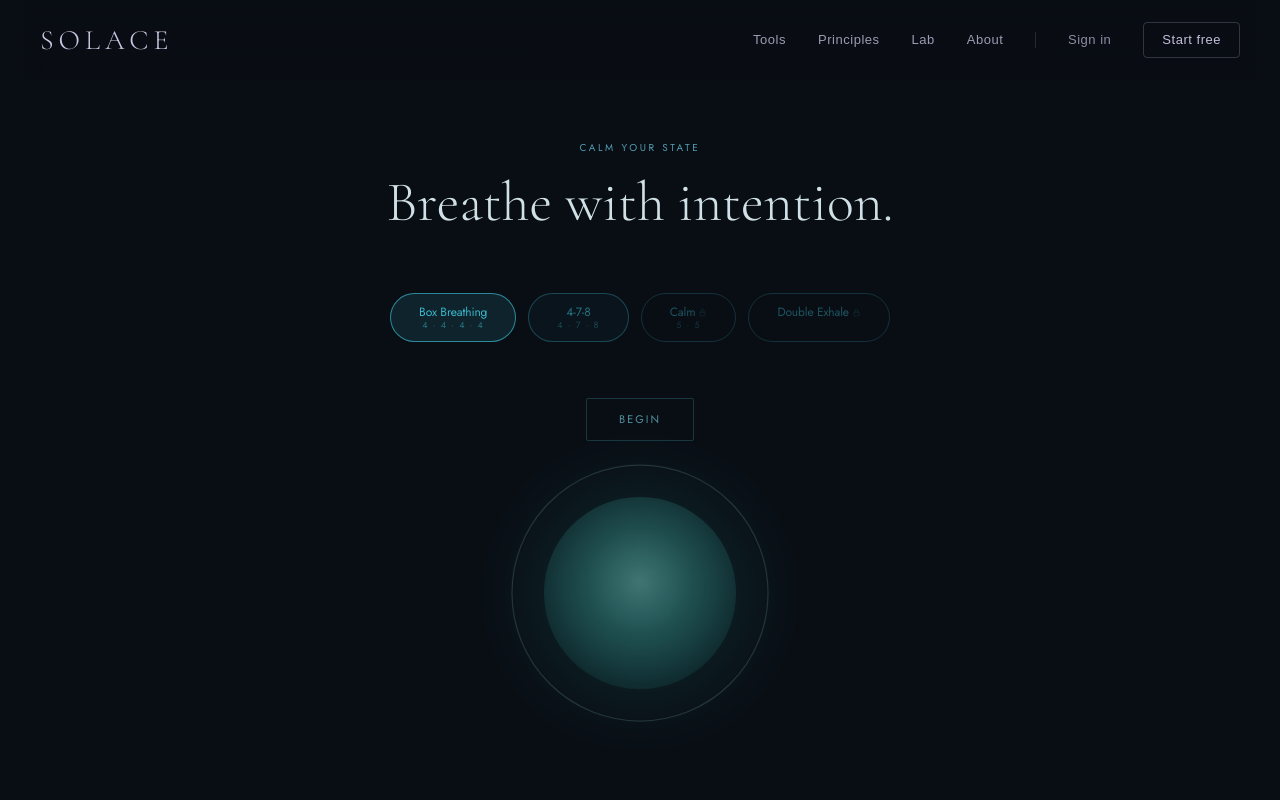
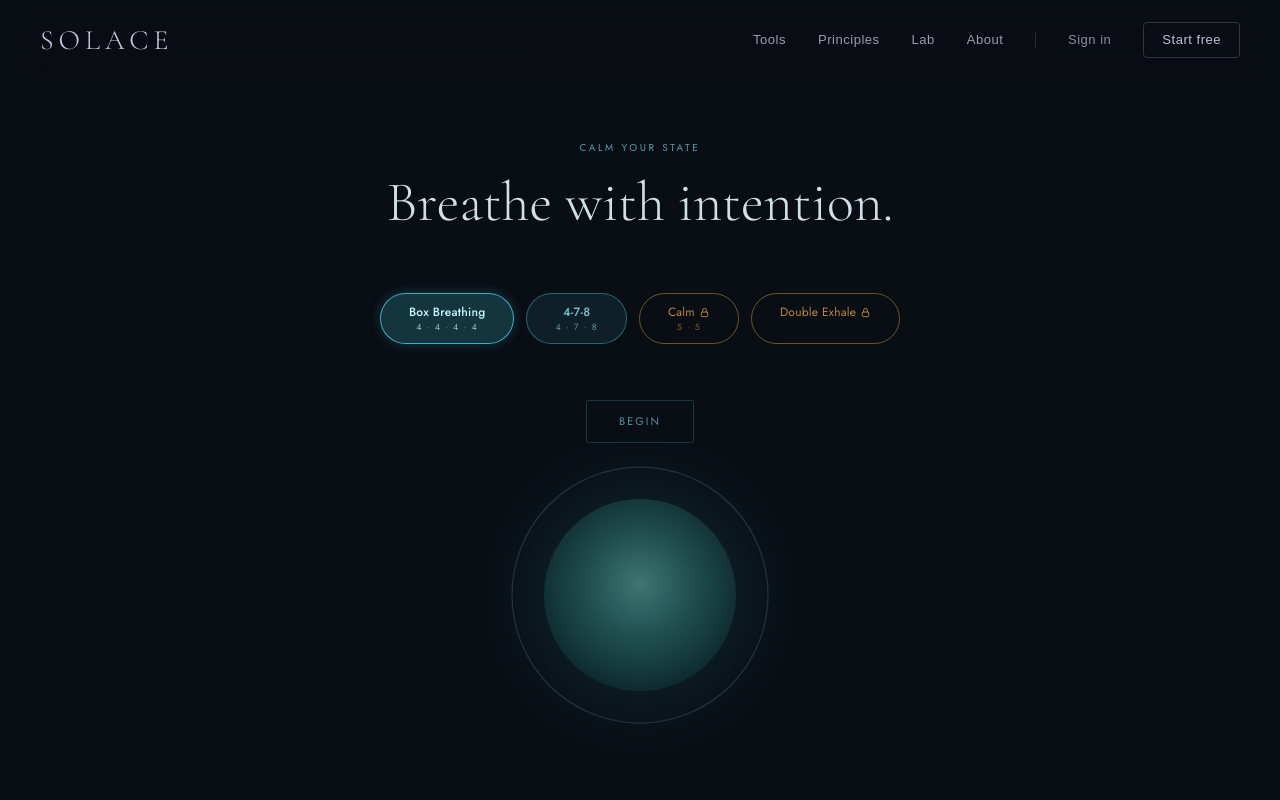
Before and after one commit to salsotk1973/solace, a Next.js app: page /breathing in a window 1280 px wide. Shown: the top 800 px of the page. Built offline with nearby package versions, Linux system fonts and the light colour scheme; no server answers.

Commit message:
Polish: Breathing pills — bright free pills, gold locked pills, centred orb

```diff
--- a/components/breathing/BreathingSession.tsx
+++ b/components/breathing/BreathingSession.tsx
@@ -169,7 +169,7 @@ export default function BreathingSession({ userId }: Props) {
       {/* ── Orb + Begin/Stop ─────────────────────────────────────────────── */}
       {/* Mobile: flex-col → orb on top, button below (DOM order)               */}
       {/* Desktop: button has md:order-first → floats above orb visually        */}
-      <div className="flex flex-col items-center gap-2 mb-2 mt-2 md:mt-0 md:gap-8 md:mb-16">
+      <div className="flex flex-col items-center gap-3 my-4 md:my-0 md:gap-8 md:mb-16">
 
         {/* Orb — always centred */}
         <div className="flex justify-center w-full">
--- a/components/breathing/PatternSelector.tsx
+++ b/components/breathing/PatternSelector.tsx
@@ -21,33 +21,24 @@ const LOCKED_PATTERNS = [
 function LockIcon() {
   return (
     <svg
-      width="9"
-      height="9"
+      width="11"
+      height="11"
       viewBox="0 0 24 24"
       fill="none"
       aria-hidden="true"
-      style={{ marginLeft: "3px", opacity: 0.5, flexShrink: 0 }}
+      style={{ marginLeft: "4px", flexShrink: 0 }}
     >
-      <rect x="5" y="11" width="14" height="10" rx="2" stroke="currentColor" strokeWidth="1.5" />
-      <path d="M8 11V7a4 4 0 0 1 8 0v4" stroke="currentColor" strokeWidth="1.5" strokeLinecap="round" />
+      <rect x="5" y="11" width="14" height="10" rx="2" stroke="currentColor" strokeWidth="2" />
+      <path d="M8 11V7a4 4 0 0 1 8 0v4" stroke="currentColor" strokeWidth="2" strokeLinecap="round" />
     </svg>
   );
 }
 
 export default function PatternSelector({ selected, onChange, disabled }: PatternSelectorProps) {
-  // Active teal colour — matches CATEGORY_COLOURS.calm
-  const TEAL_BORDER_ACTIVE = "rgba(60,192,212,0.65)";
-  const TEAL_BG_ACTIVE     = "rgba(60,192,212,0.12)";
-  const TEAL_TEXT_ACTIVE   = "rgba(60,192,212,0.95)";
-  const TEAL_BORDER_REST   = "rgba(60,192,212,0.30)";
-  const TEAL_TEXT_REST     = "rgba(60,192,212,0.55)";
-  const TEAL_BORDER_LOCKED = "rgba(60,192,212,0.20)";
-  const TEAL_TEXT_LOCKED   = "rgba(60,192,212,0.40)";
+  return (
+    <div className="grid grid-cols-2 gap-1.5 w-full max-w-[260px] mx-auto mb-3 md:flex md:flex-wrap md:justify-center md:max-w-none md:gap-3 md:mb-14">
 
-  return (
-    <div className="grid grid-cols-2 gap-1.5 w-full max-w-[280px] mx-auto mb-2 md:flex md:flex-wrap md:justify-center md:max-w-none md:gap-3 md:mb-14">
-
-      {/* ── Free patterns ── */}
+      {/* ── Free patterns: always bright, selected gets glowing border ── */}
       {FREE_PATTERNS.map((p) => {
         const active = selected === p.id;
         return (
@@ -55,44 +46,49 @@ export default function PatternSelector({ selected, onChange, disabled }: Patter
             key={p.id}
             onClick={() => !disabled && onChange(p.id)}
             disabled={disabled}
-            className="w-full md:w-auto flex flex-col items-center gap-0.5 px-2 py-1 md:px-7 md:py-3 rounded-full border transition-all duration-300 disabled:cursor-not-allowed"
+            className="w-full md:w-auto flex flex-col items-center gap-0.5 px-2 py-1.5 md:px-7 md:py-3 rounded-full transition-all duration-300 disabled:cursor-not-allowed"
             style={{
-              borderColor: active ? TEAL_BORDER_ACTIVE : TEAL_BORDER_REST,
-              background:  active ? TEAL_BG_ACTIVE     : "rgba(60,192,212,0.04)",
-              color:       active ? TEAL_TEXT_ACTIVE   : TEAL_TEXT_REST,
+              background: active ? "rgba(60,192,212,0.22)" : "rgba(60,192,212,0.10)",
+              border: active
+                ? "1px solid rgba(60,192,212,0.90)"
+                : "1px solid rgba(60,192,212,0.45)",
+              color: active
+                ? "rgba(200,248,255,1.0)"
+                : "rgba(140,225,240,0.85)",
+              boxShadow: active ? "0 0 12px rgba(60,192,212,0.25)" : "none",
             }}
           >
-            <span className="[font-family:var(--font-jost)] text-[10px] md:text-[12px] font-[400] tracking-[-0.01em] leading-none">
+            <span className="[font-family:var(--font-jost)] text-[10px] md:text-[12px] font-[500] tracking-[0.02em] leading-none">
               {p.name}
             </span>
-            <span className="[font-family:var(--font-jost)] text-[8px] md:text-[9px] tracking-[0.14em] uppercase opacity-55 leading-none">
+            <span className="[font-family:var(--font-jost)] text-[8px] md:text-[9px] tracking-[0.14em] uppercase leading-none mt-0.5" style={{ opacity: 0.7 }}>
               {p.timing}
             </span>
           </button>
         );
       })}
 
-      {/* ── Locked patterns ── */}
+      {/* ── Locked patterns: gold colour, no background, clearly paid ── */}
       {LOCKED_PATTERNS.map((p) => (
         <a
           key={p.name}
           href="/pricing"
-          className="w-full md:w-auto flex flex-col items-center gap-0.5 px-2 py-1 md:px-7 md:py-3 rounded-full border transition-all duration-200 hover:opacity-80"
+          className="w-full md:w-auto flex flex-col items-center gap-0.5 px-2 py-1.5 md:px-7 md:py-3 rounded-full transition-all duration-200 hover:opacity-90"
           style={{
-            borderColor: TEAL_BORDER_LOCKED,
-            background:  "transparent",
-            color:       TEAL_TEXT_LOCKED,
+            background: "transparent",
+            border: "1px solid rgba(232,168,62,0.45)",
+            color: "rgba(232,168,62,0.80)",
           }}
         >
           <span
-            className="[font-family:var(--font-jost)] text-[10px] md:text-[12px] tracking-[-0.01em] leading-none"
+            className="[font-family:var(--font-jost)] text-[10px] md:text-[12px] font-[400] tracking-[0.02em] leading-none"
             style={{ display: "flex", alignItems: "center" }}
           >
             {p.name}
             <LockIcon />
           </span>
           {p.timing && (
-            <span className="[font-family:var(--font-jost)] text-[8px] md:text-[9px] tracking-[0.14em] uppercase opacity-55 leading-none">
+            <span className="[font-family:var(--font-jost)] text-[8px] md:text-[9px] tracking-[0.14em] uppercase leading-none mt-0.5" style={{ opacity: 0.65 }}>
               {p.timing}
             </span>
           )}
```
